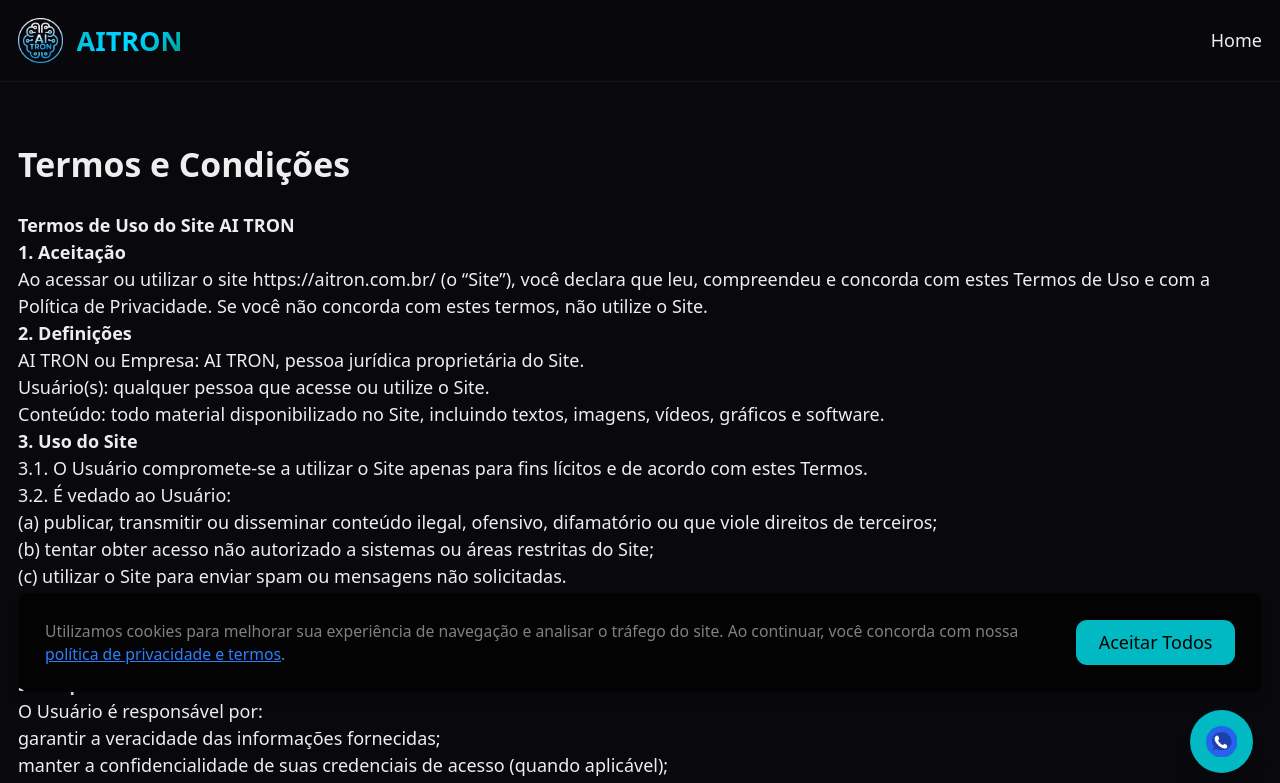
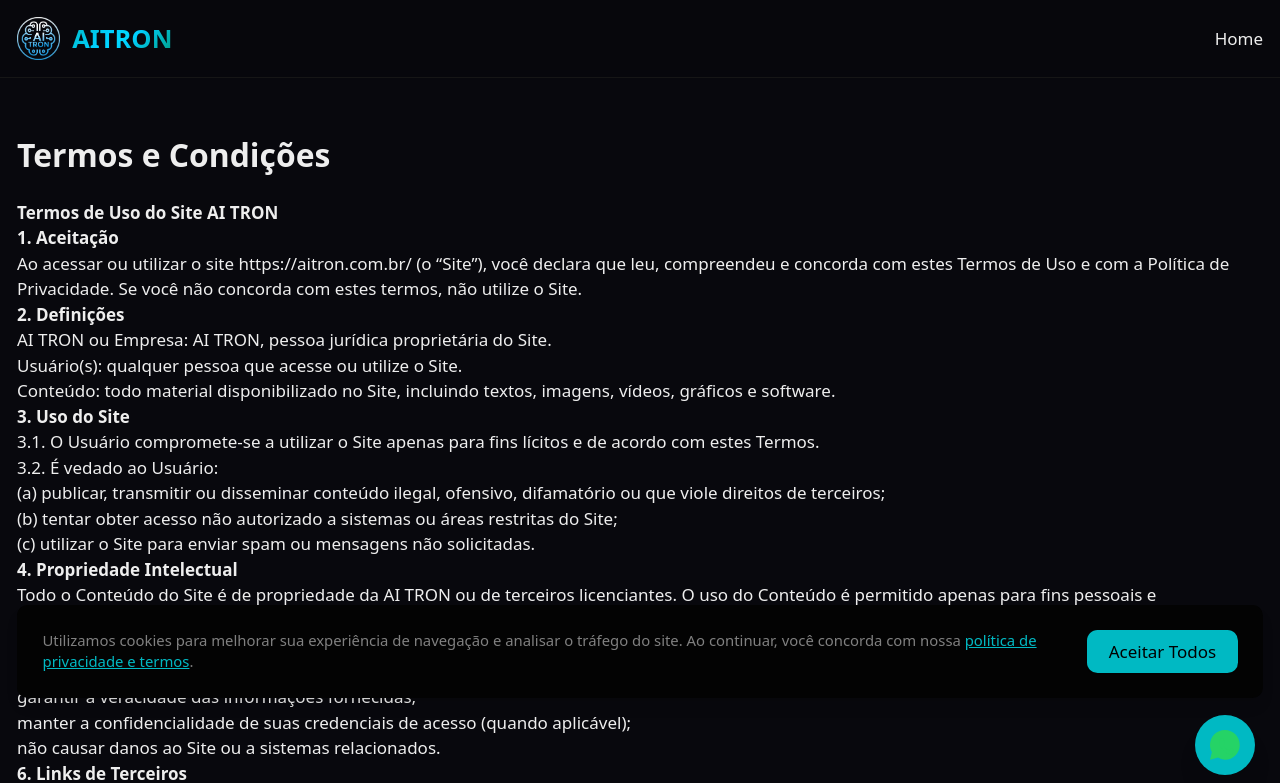
Before and after one commit to fabiosandias/aitron-website, a React (Vite) app: page /termos in a window 1280 px wide. Shown: the top 783 px of the page. Built offline with nearby package versions, Linux system fonts and the light colour scheme.

Commit message:
chore: update styles and whatsapp icon

```diff
--- a/src/App.jsx
+++ b/src/App.jsx
@@ -635,7 +635,7 @@ const Footer = () => {
             Desenvolvido com tecnologia de ponta para impulsionar seu negócio.
           </p>
           <p className='mt-2'>
-            <a href='/termos' className='text-blue-500 hover:underline'>Termos e Condições</a>
+            <a href='/termos' className='text-primary hover:underline'>Termos e Condições</a>
           </p>
         </div>
       </div>
@@ -975,7 +975,7 @@ const CookieConsent = () => {
       <p className='text-sm text-muted-foreground mb-4 md:mb-0 md:mr-4'>
         Utilizamos cookies para melhorar sua experiência de navegação e analisar
         o tráfego do site. Ao continuar, você concorda com nossa
-        <a href='/termos' className='text-blue-500 underline ml-1'>política de privacidade e termos</a>.
+        <a href='/termos' className='text-primary underline ml-1'>política de privacidade e termos</a>.
       </p>
       <Button onClick={handleAccept} className='whitespace-nowrap'>
         Aceitar Todos
--- a/src/Terms.jsx
+++ b/src/Terms.jsx
@@ -73,7 +73,7 @@ const Footer = () => {
           <p className='text-muted-foreground text-sm mb-2'>© 2024 AI TRON. Todos os direitos reservados.</p>
           <p className='text-muted-foreground text-xs'>Desenvolvido com tecnologia de ponta para impulsionar seu negócio.</p>
           <p className='mt-2'>
-            <a href='/termos' className='text-blue-500 hover:underline'>Termos e Condições</a>
+            <a href='/termos' className='text-primary hover:underline'>Termos e Condições</a>
           </p>
         </div>
       </div>
@@ -109,7 +109,7 @@ const CookieConsent = () => {
       className='fixed bottom-32 md:bottom-24 left-4 right-4 bg-card p-6 rounded-lg shadow-lg flex flex-col md:flex-row items-center justify-between z-50'
     >
       <p className='text-sm text-muted-foreground mb-4 md:mb-0 md:mr-4'>
-        Utilizamos cookies para melhorar sua experiência de navegação e analisar o tráfego do site. Ao continuar, você concorda com nossa <a href='/termos' className='text-blue-500 underline'>política de privacidade e termos</a>.
+        Utilizamos cookies para melhorar sua experiência de navegação e analisar o tráfego do site. Ao continuar, você concorda com nossa <a href='/termos' className='text-primary underline'>política de privacidade e termos</a>.
       </p>
       <Button onClick={handleAccept} className='whitespace-nowrap'>Aceitar Todos</Button>
     </motion.div>
--- a/src/components/whatsapp-icon.jsx
+++ b/src/components/whatsapp-icon.jsx
@@ -10,14 +10,13 @@ function WhatsappIcon({ size = 28, className = "" }) {
       aria-hidden="true"
       focusable="false"
     >
-      <circle cx="16" cy="16" r="16" fill="#2563eb" />
       <path
-        d="M16 6c-5.5 0-10 3.9-10 8.7 0 2.2.8 4.3 2.2 5.9l-1.5 3.9 4-1.2a11 11 0 0 0 5.3 1.4c5.5 0 10-3.9 10-8.7S21.5 6 16 6z"
-        fill="#1e40af"
+        fill="#25D366"
+        d="M16 0C7.163 0 0 7.163 0 16c0 2.76.75 5.345 2.052 7.584L0 32l8.6-2.287A15.94 15.94 0 0 0 16 32c8.837 0 16-7.163 16-16S24.837 0 16 0z"
       />
       <path
-        d="M21.2 19.2c-.3-.2-1.8-.9-2.1-1-.3-.1-.5-.1-.7.1l-.8.8c-.2.2-.5.3-.8.2-1.4-.7-3.5-2.7-4.4-4.1-.2-.3-.1-.6.1-.8l.7-.8c.2-.2.3-.5.2-.7-.1-.3-.6-1.6-.9-2.4-.2-.5-.4-.5-.7-.5l-1.1-.1c-.2 0-.5.1-.7.3-.4.4-1.2 1.2-1.2 2.9 0 1.6 1.2 3.4 1.3 3.6.2.2 2.4 3.7 6 5.3.8.3 1.4.5 1.9.7.8.3 1.5.2 2 .1.6-.1 1.3-.8 1.5-1.4.2-.6.2-1.1.1-1.2-.1-.2-.3-.3-.6-.5z"
-        fill="#ffffff"
+        fill="#25D366"
+        d="M25.47 21.12c-.37-.185-2.19-1.08-2.53-1.204-.34-.124-.59-.185-.84.185-.25.37-.96 1.18-1.18 1.43-.22.25-.44.28-.81.094-2.2-1.1-3.64-1.96-5.15-4.21-.39-.53-.39-.99-.02-1.36.21-.21.47-.55.71-.82.24-.27.31-.46.47-.76.16-.31.08-.59-.04-.81-.12-.22-1.09-2.63-1.49-3.6-.39-.93-.78-.8-1.05-.81-.27-.01-.59-.02-.9-.02-.31 0-.82.12-1.25.57-.43.45-1.65 1.61-1.65 3.92 0 2.31 1.69 4.55 1.93 4.86.24.31 3.31 5.06 8.15 7.31.57.25 1.02.4 1.36.51.57.18 1.09.15 1.5.09.46-.07 1.4-.57 1.6-1.12.2-.55.2-1.01.14-1.12-.06-.11-.22-.18-.47-.3z"
       />
     </svg>
   )
--- a/src/index.css
+++ b/src/index.css
@@ -1,6 +1,6 @@
 html {
   scroll-behavior: smooth;
-  font-size: 18px;
+  font-size: 17px;
 }
 
 a, button { cursor: pointer; }
```
